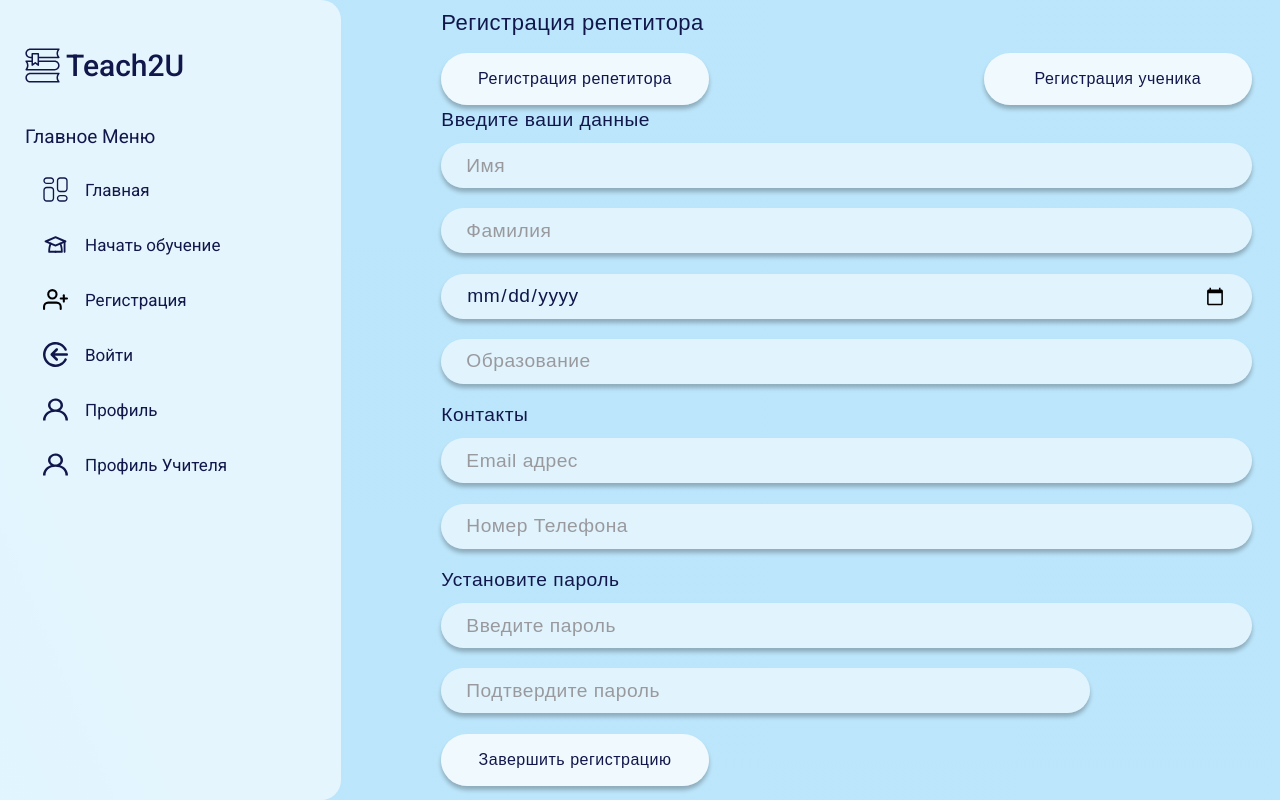
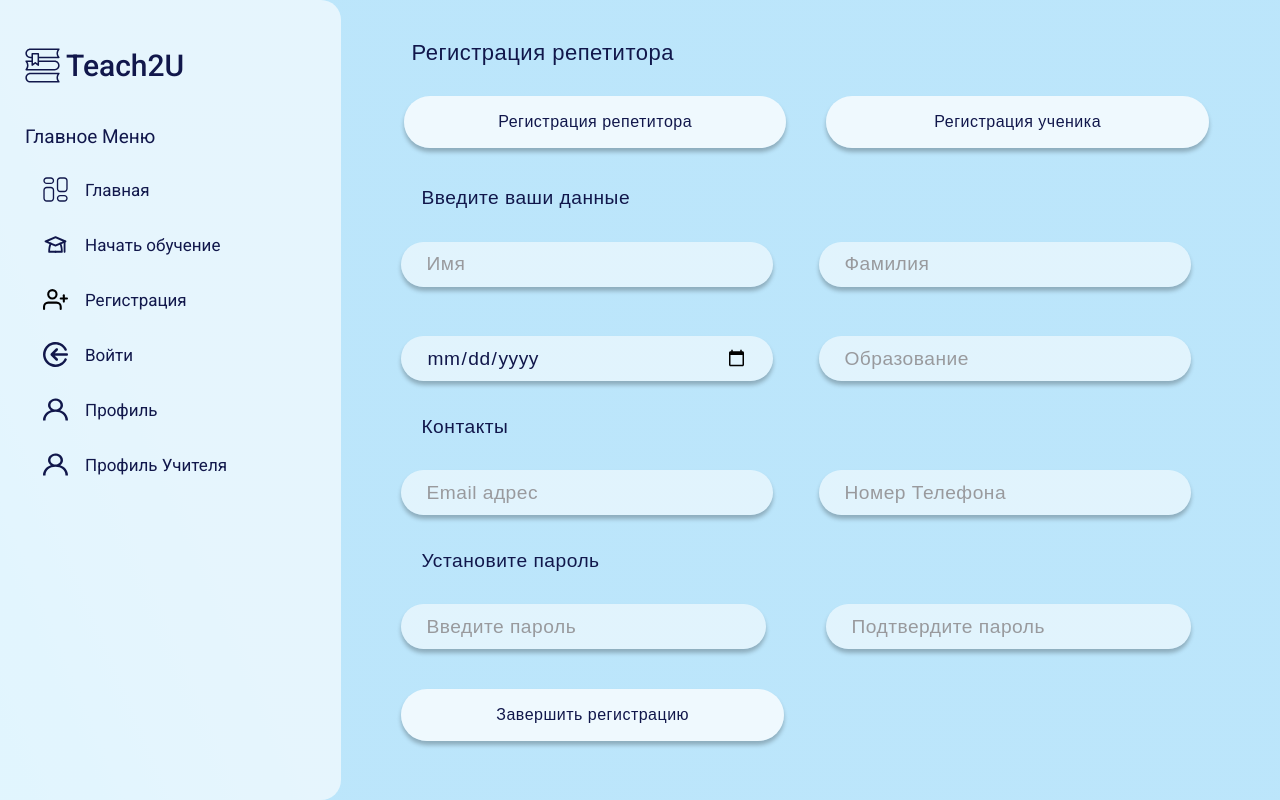
Before and after one commit to PolozovMichael/Teach2U, a React (Create React App) app in the folder frontend-app/: page /regTeach in a window 1280 px wide. Built offline with nearby package versions, Linux system fonts and the light colour scheme.

Commit message:
reg design 14.05.2023

```diff
--- a/frontend-app/src/components/SignUp/SignAsTeacher.jsx
+++ b/frontend-app/src/components/SignUp/SignAsTeacher.jsx
@@ -57,17 +57,19 @@ const SignUpTeacher = () => {
       <Sidebar/>
       <form className="form" onSubmit={handleSubmit}>
       <h1 className='regTitle'>Регистрация репетитора</h1>
-      <p></p>
+      <div className="form-buttons">
       <button onClick={() => routeHandler('/regTeach')} className="form--submit" type="submit">
         Регистрация репетитора
       </button>
       <button onClick={() => routeHandler('/register')} className="form--submit" type="submit">
         Регистрация ученика
       </button>
+      </div>
       {/* <button onClick={() => routeHandler('/regEduCent')} className="form--submit" type="submit">
         Регистрация образ. центра
       </button> */}
       <p>Введите ваши данные</p>
+      <div className="input-row">
       <input
         type="text"
         placeholder="Имя"
@@ -84,6 +86,8 @@ const SignUpTeacher = () => {
         value={formData.last_name}
         onChange={handleChange}
       />
+      </div>
+      <div className="input-row">
       <input
         type="date"
         placeholder="Дата рождения в формате: 10.08.1990"
@@ -100,7 +104,9 @@ const SignUpTeacher = () => {
         value={formData.education}
         onChange={handleChange}
       />
+      </div>
       <p>Контакты</p>
+      <div className="input-row">
       <input
         type="email"
         placeholder="Email адрес"
@@ -117,7 +123,9 @@ const SignUpTeacher = () => {
         value={formData.phone}
         onChange={handleChange}
       />
+      </div>
       <p>Установите пароль</p>
+      <div className="input-row">
       <input
         type="password"
         placeholder="Введите пароль"
@@ -134,6 +142,7 @@ const SignUpTeacher = () => {
         value={formData.password2}
         onChange={handleChange}
       />
+      </div>
       <button className="form--submit" type="submit" onClick={handleSubmit}>
         Завершить регистрацию
       </button>
--- a/frontend-app/src/components/SignUp/SignUp.jsx
+++ b/frontend-app/src/components/SignUp/SignUp.jsx
@@ -56,17 +56,19 @@ const SignUp = () => {
       <Sidebar/>
         <form className="form" onSubmit={handleSubmit}>
         <h1 className='regTitle'>Регистрация ученика</h1>
-        <p></p>
-      <button onClick={() => routeHandler('/regTeach')} className="form--submit" type="submit">
-        Регистрация репетитора
-      </button>
-      <button onClick={() => routeHandler('/register')} className="form--submit" type="submit">
-        Регистрация ученика
-      </button>
+        <div className="form-buttons">
+          <button onClick={() => routeHandler('/regTeach')} className="form--submit" type="button">
+            Регистрация репетитора
+          </button>
+          <button onClick={() => routeHandler('/register')} className="form--submit" type="button">
+            Регистрация ученика
+          </button>
+        </div>
       {/* <button onClick={() => routeHandler('/regEduCent')} className="form--submit" type="submit">
         Регистрация образ. центра
       </button> */}
         <p>Информация о ребенке</p>
+        <div className="input-row">
         <input
           type="text"
           placeholder="Имя"
@@ -83,6 +85,8 @@ const SignUp = () => {
           value={formData.last_name}
           onChange={handleChange}
         />
+        </div>
+        <div className="input-row">
         <input
           type="text"
           placeholder="Отчество"
@@ -99,7 +103,9 @@ const SignUp = () => {
           value={formData.birth_date}
           onChange={handleChange}
         />
+        </div>
         <p>Контакты</p>
+        <div className="input-row">
         <input
           type="email"
           placeholder="Email адрес"
@@ -116,7 +122,9 @@ const SignUp = () => {
           value={formData.phone}
           onChange={handleChange}
         />
+        </div>
         <p>Установите пароль</p>
+        <div className="input-row">
         <input
           type="password"
           placeholder="Введите пароль"
@@ -133,6 +141,7 @@ const SignUp = () => {
           value={formData.password2}
           onChange={handleChange}
         />
+        </div>
         <button className="form--submit" type="submit" >
           Завершить регистрацию
         </button>
--- a/frontend-app/src/components/SignUp/sign-up.css
+++ b/frontend-app/src/components/SignUp/sign-up.css
@@ -17,10 +17,9 @@ body {
 
 .form {
   display: flex;
-  margin: 10px auto;
-  justify-content: space-between;
+  margin: 40px auto;
   align-items: flex-start;
-  padding-left: 100px;
+  max-width: 850px;
 }
 
 .form h1{
@@ -33,12 +32,18 @@ body {
   font-size: 1.2rem;
   font-weight: 400;
   color: #11174b;
+  margin-left: 50px;
 }
 
 .form label {
   font-size: 1.2rem;
   font-weight: 400;
   color: #11174b;
+}
+
+.regTitle {
+  margin-bottom: 20px;
+  margin-left: 40px;
 }
 
 .navigation-item{
@@ -48,7 +53,7 @@ body {
 }
 
 .form--input {
-  width: 85% !important;
+  width: 80% !important;
   height: 45px;
   margin-bottom: 1rem;
   font-size: 1.2rem;
@@ -88,7 +93,7 @@ body {
 }
 
 .form--submit {
-  width: 33% !important;
+  width: 45% !important;
   margin-top: 2rem;
   padding: 0.8rem;
   border: none;
@@ -102,6 +107,32 @@ body {
   background-color: rgba(255, 255, 255, 0.76);
   box-shadow: 0px 4px 4px rgba(0, 0, 0, 0.25);
   border-radius: 50px;
+  margin: 10px;
+  margin-left: 30px;
+}
+
+.form-buttons {
+  display: flex;
+  justify-content: center;
+  margin-bottom: 20px;
+  width: 100%;
+}
+
+.input-row {
+  width: 130%;
+  display: flex;
+  justify-content: space-between;
+  margin-bottom: 10px;
+}
+
+.form--input,
+.form--input-last {
+  flex: 1;
+  margin: 15px 30px;
+}
+
+.form--input-last {
+  margin-bottom: 20px;
 }
 
 @media screen and (min-width: 768px) {
```
